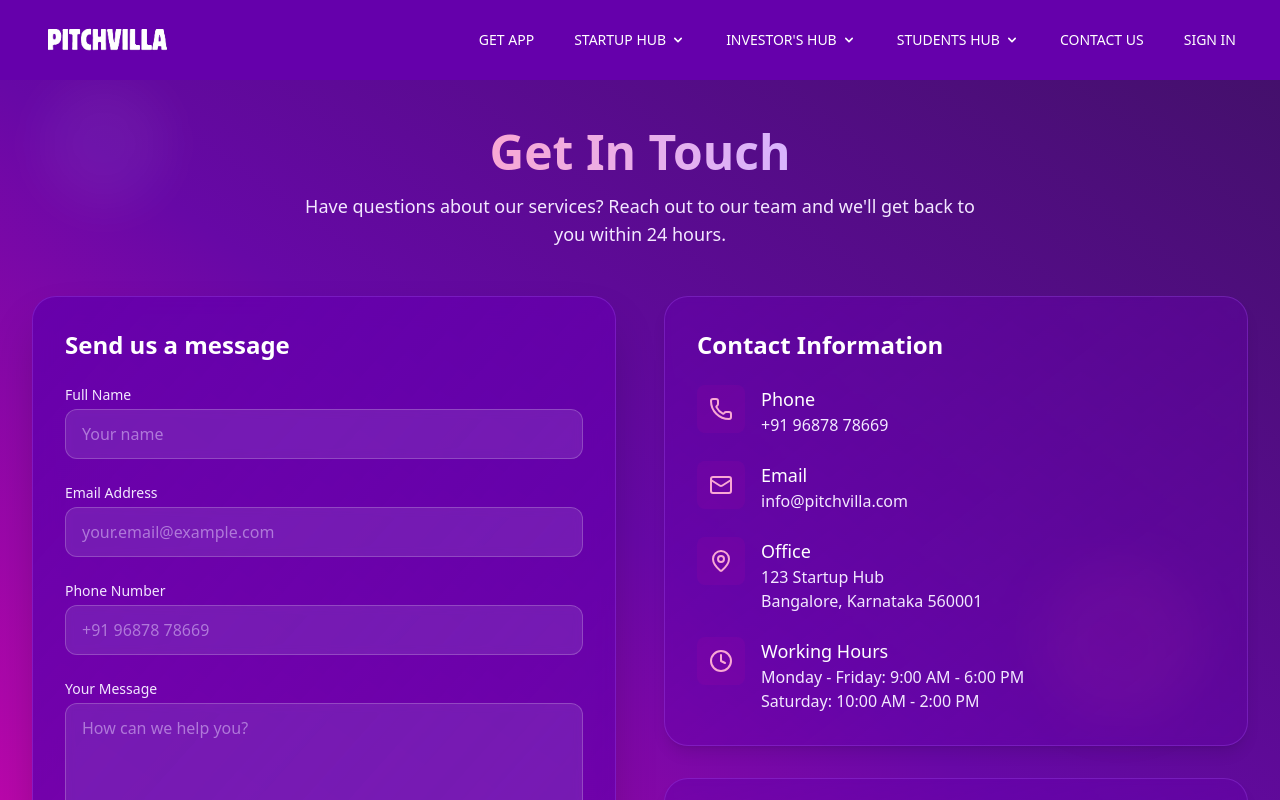
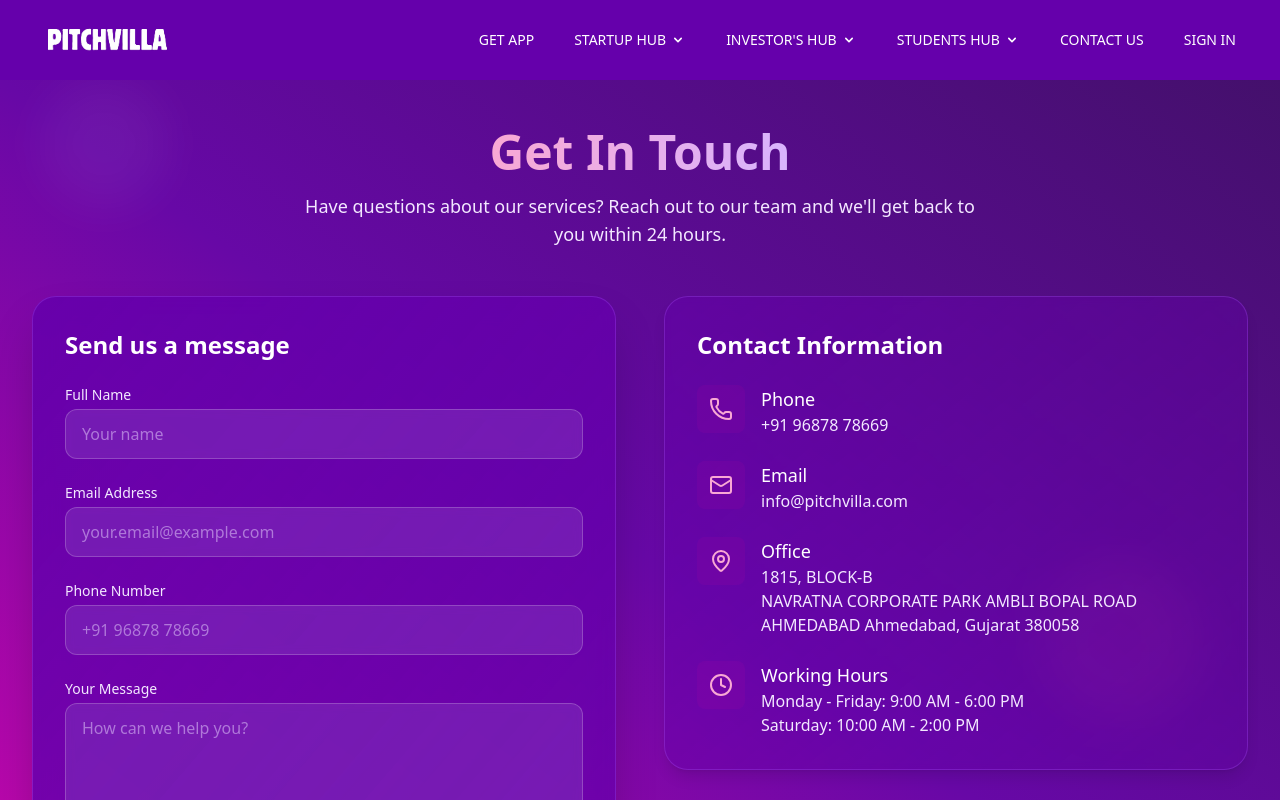
Before and after one commit to darshit890/pitchvilla-landing-page, a Next.js app: page /contact-us in a window 1280 px wide. Shown: the top 800 px of the page. Built offline with nearby package versions, Linux system fonts and the light colour scheme.

Commit message:
Update page.tsx

```diff
--- a/src/app/contact-us/page.tsx
+++ b/src/app/contact-us/page.tsx
@@ -164,8 +164,8 @@ export default function ContactPage() {
                   </div>
                   <div className="ml-4">
                     <h3 className="text-lg font-medium text-white">Office</h3>
-                    <p className="text-purple-100">123 Startup Hub</p>
-                    <p className="text-purple-100">Bangalore, Karnataka 560001</p>
+                    <p className="text-purple-100">1815, BLOCK-B</p>
+                    <p className="text-purple-100">NAVRATNA CORPORATE PARK AMBLI BOPAL ROAD AHMEDABAD Ahmedabad, Gujarat 380058</p>
                   </div>
                 </div>
 
```
